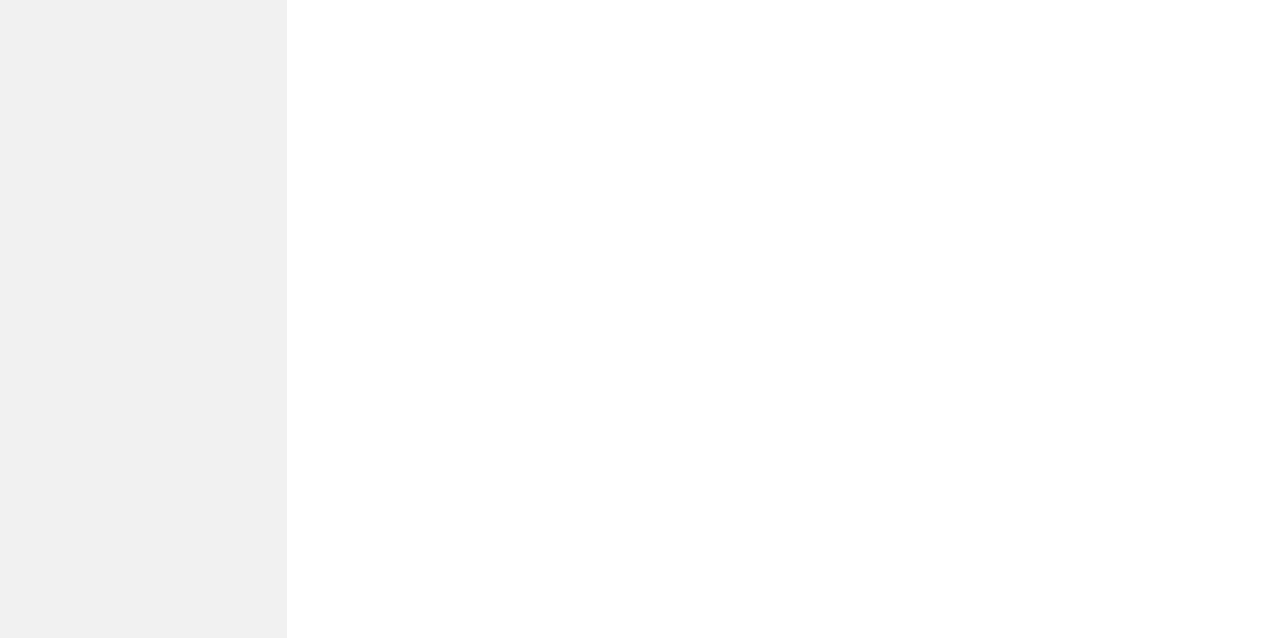
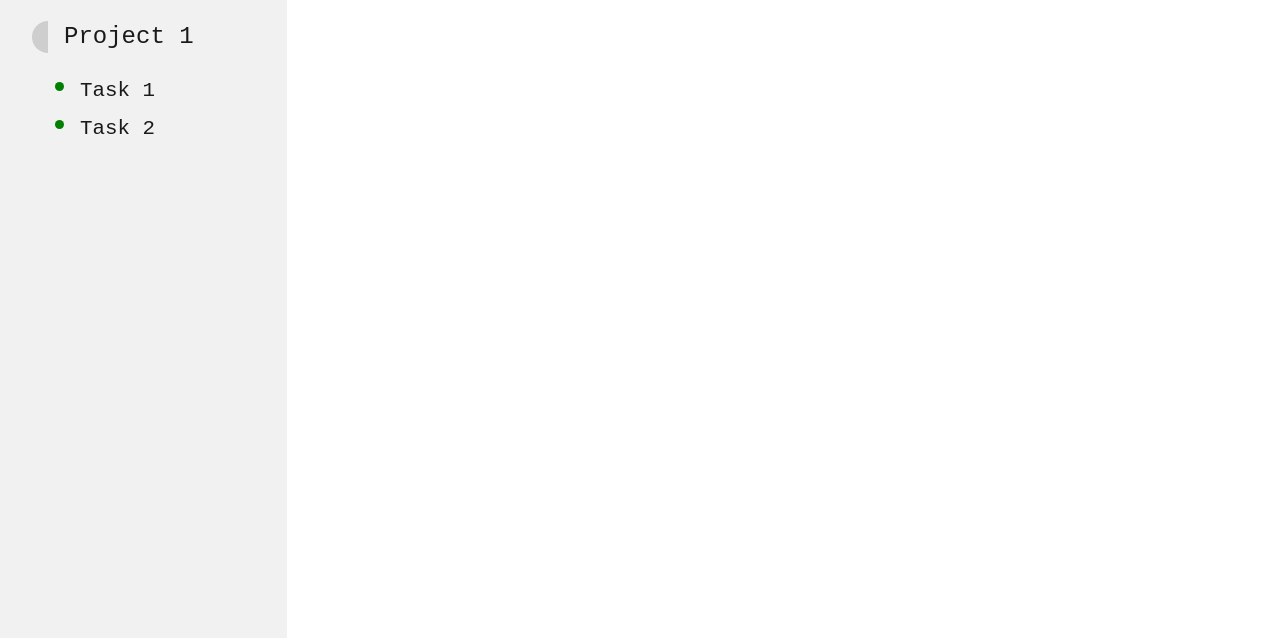
Before and after one commit to DocQuantic/odin-todo, a website built with webpack: page src/template.html in a window 1280 px wide. Shown: the part 162-800 px from the top of the page. Built offline with nearby package versions, Linux system fonts and the light colour scheme.

Commit message:
Add project list template with styling

```diff
--- a/src/styles.css
+++ b/src/styles.css
@@ -56,6 +56,7 @@
             align-items: center;
             gap: 3rem;
             width: fit-content;
+            margin-bottom: 1.5rem;
         }
     }
 }
@@ -63,3 +64,48 @@
 .sidebar{
     background-color: var(--white);
 }
+
+.project{
+    font-size: 1.5rem;
+    list-style: none;
+}
+
+.project-name{
+    display: flex;
+    justify-content: flex-start;
+    align-items: center;
+}
+
+/* >50% */
+.completion-circle{
+    width: rem;
+    aspect-ratio: 1;
+    border-radius: 50%;
+    background-image:
+    linear-gradient(90deg, var(--light-grey) 50%, transparent 50%),
+    linear-gradient(-90deg, var(--light-grey) 50%, transparent 50%);
+}
+
+/* <50% */
+.completion-circle{
+    width: 2rem;
+    aspect-ratio: 1;
+    border-radius: 50%;
+    background-image:
+    linear-gradient(-90deg, var(--white) 50%, transparent 50%),
+    linear-gradient(90deg, var(--light-grey) 50%, transparent 50%);
+}
+
+.project-tasks{
+    padding: 1rem 3rem;
+    font-size: 1.3rem;
+    list-style: disc;
+    > li{
+        margin-bottom: 0.35rem;
+    }
+    > li::marker{
+        color: green;
+        font-size: 2rem;
+
+    }
+}
--- a/src/template.html
+++ b/src/template.html
@@ -17,7 +17,18 @@
                 <i id="new-project" class="fa-solid fa-plus"></i>
             </div>
             <div class="projects-list">
-
+                <ul class="project">
+                    <li>
+                        <div class="project-name">
+                            <div class="completion-circle"></div>
+                            <span>Project 1</span>
+                        </div>
+                        <ul class="project-tasks">
+                            <li>Task 1</li>
+                            <li>Task 2</li>
+                        </ul>
+                    </li>
+                </ul>
             </div>
         </div>
         <div class="content">
```
